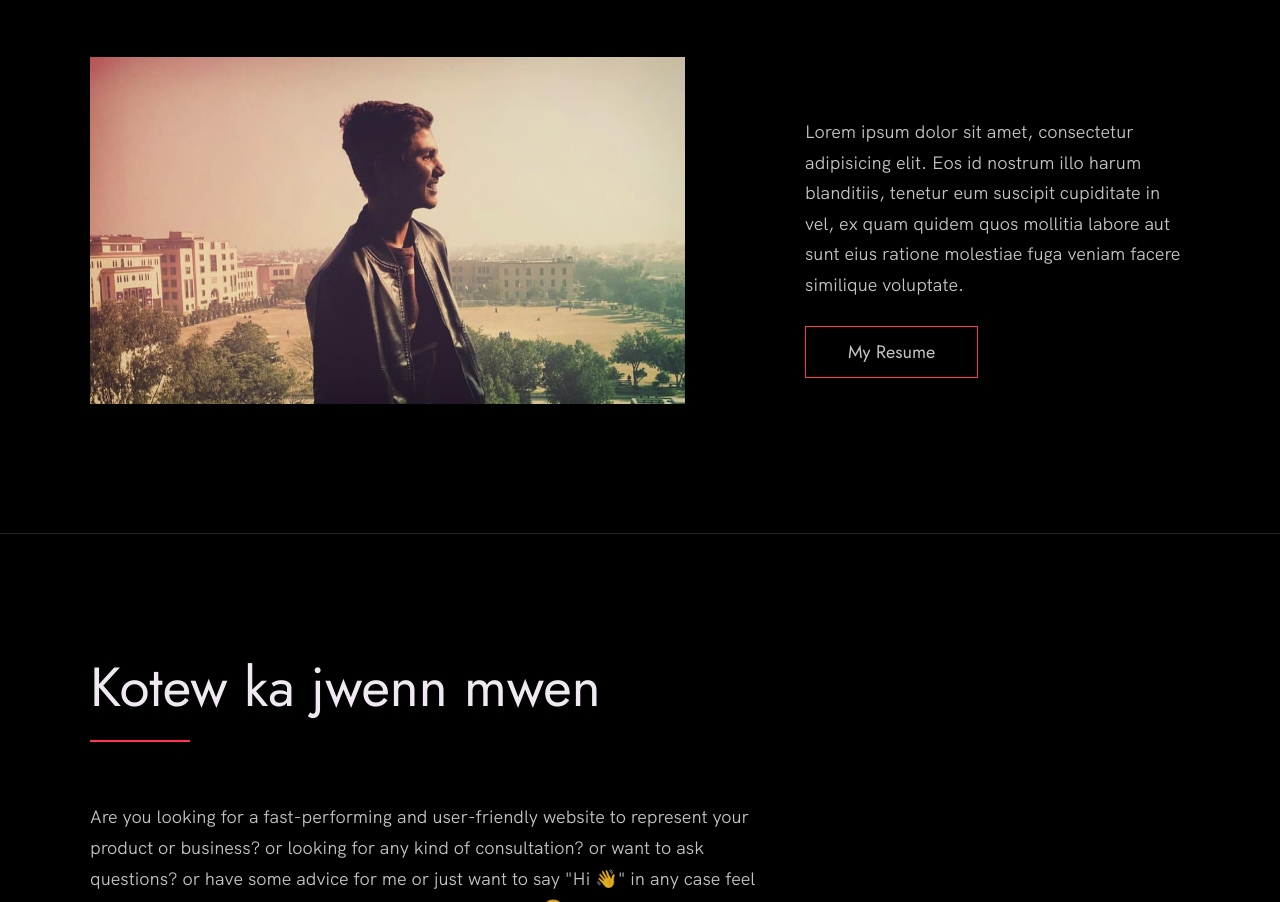
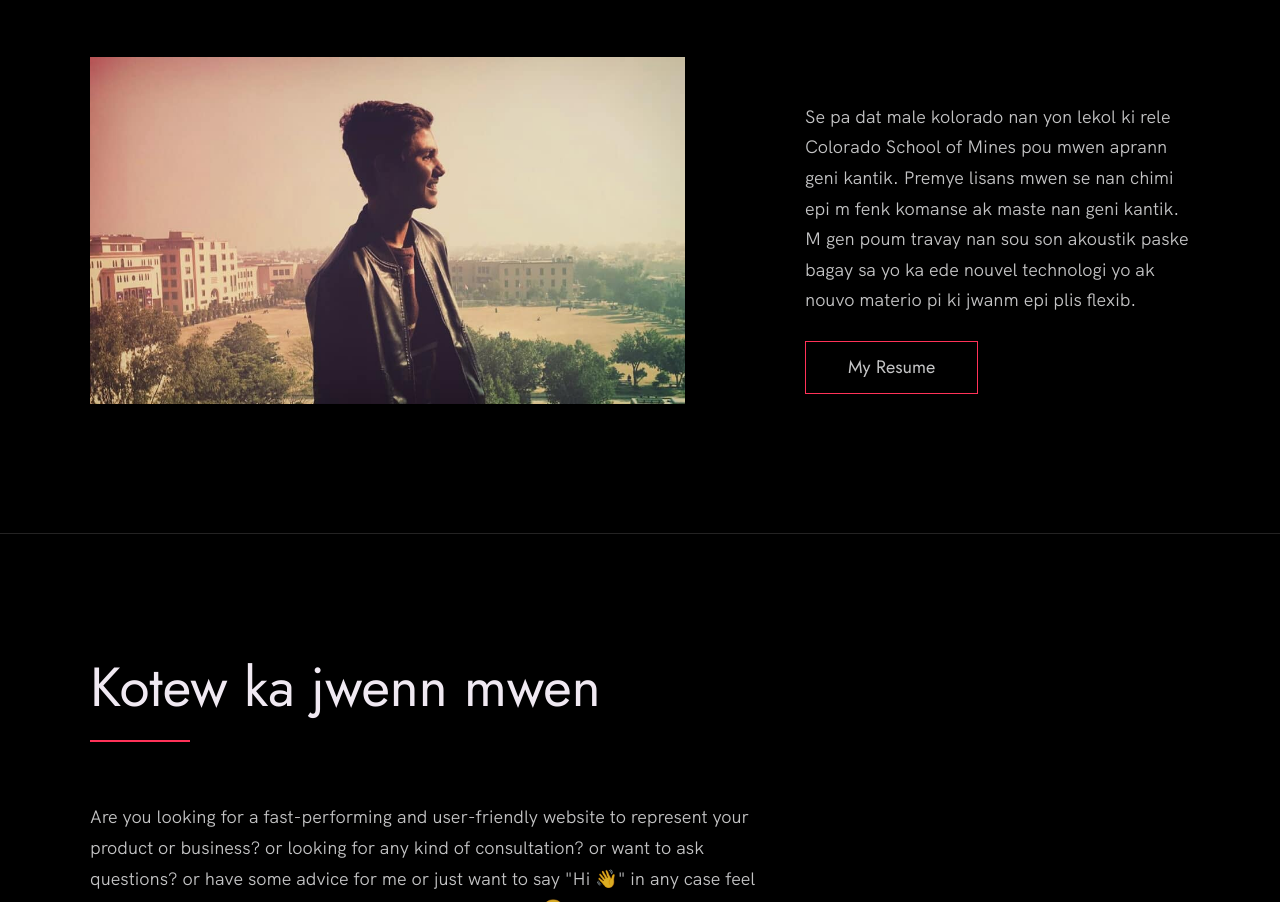
Before and after one commit to mylyfabre/Portfolio-Francais, a plain HTML site: page index.html in a window 1280 px wide. Shown: the part 3518-4420 px from the top of the page. Drawn offline with Linux system fonts and the light colour scheme.

Commit message:
Update index.html

```diff
--- a/index.html
+++ b/index.html
@@ -181,17 +181,14 @@
 
     <!-- ***** About ***** -->
 
-    <section class="about" id="about">
+    <section class="about" id="Ki moun mwen ye">
       <div class="row">
         <h2>About Me</h2>
         <div class="about__content">
           <div class="about__text">
             <!-- Replace the below paragraph with info about yourself -->
             <p>
-              Lorem ipsum dolor sit amet, consectetur adipisicing elit. Eos id
-              nostrum illo harum blanditiis, tenetur eum suscipit cupiditate
-              in vel, ex quam quidem quos mollitia labore aut sunt eius
-              ratione molestiae fuga veniam facere similique voluptate.
+              Se pa dat male kolorado nan yon lekol ki rele Colorado School of Mines pou mwen aprann geni kantik. Premye lisans mwen se nan chimi epi m fenk komanse ak maste nan geni kantik. M gen poum travay nan sou son akoustik paske bagay sa yo ka ede nouvel technologi yo ak nouvo materio pi ki jwanm epi plis flexib.
             </p>
             <!-- Provide a link to your resume -->
             <a href="#" class="btn">My Resume</a>
```
